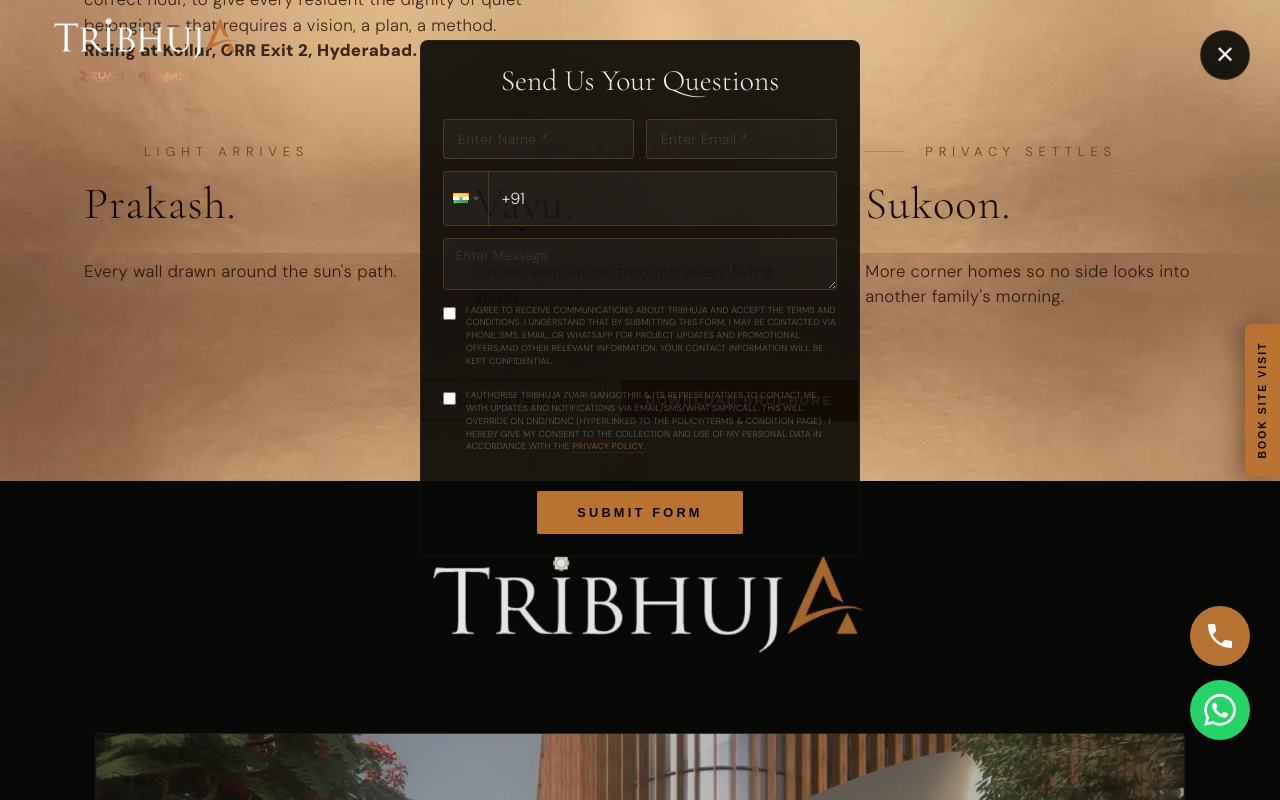
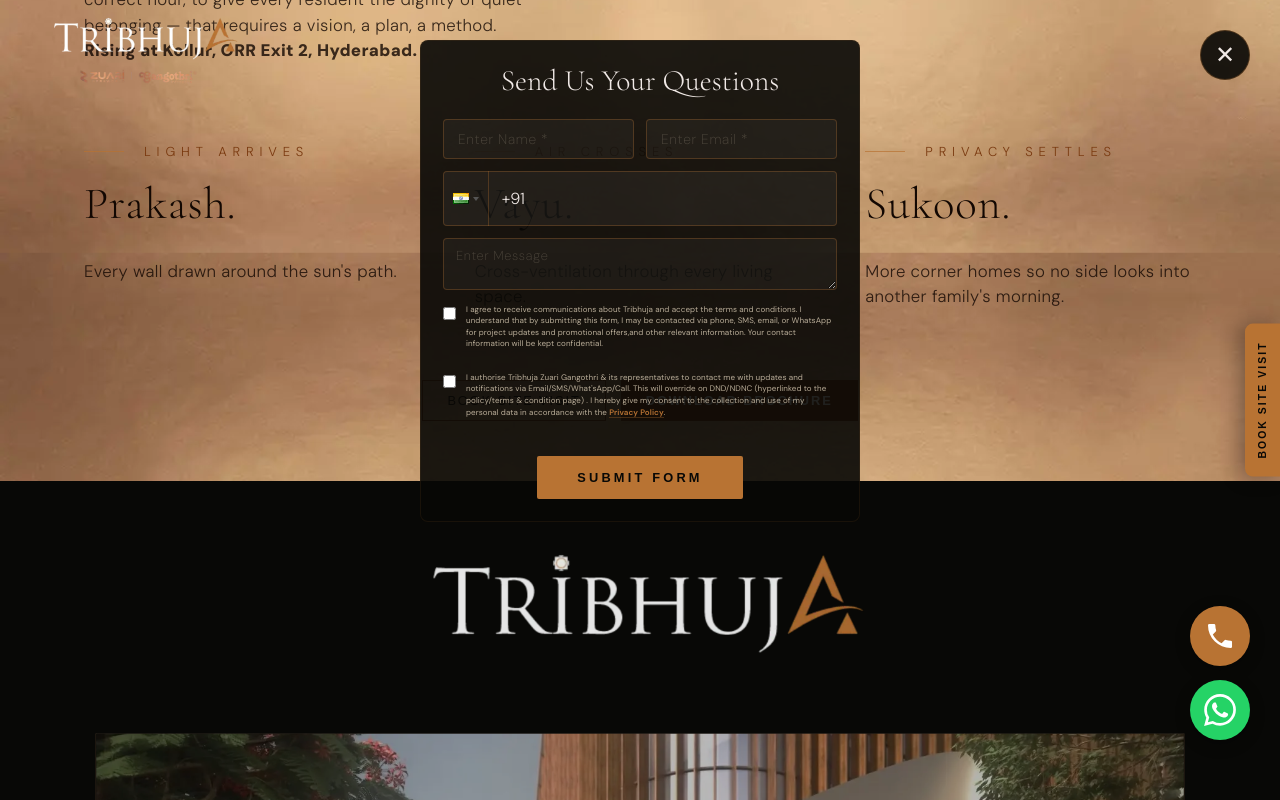
Before and after one commit to BrandMasala/TribhujaWebsite, a React (Vite) app: page / in a window 1280 px wide. Both pictures are taken after a click on the button "DOWNLOAD BROCHURE". Shown: the part 2333-3133 px from the top of the page. Built offline with nearby package versions, Linux system fonts and the light colour scheme.

Commit message:
Update EnquiryForm.jsx

```diff
--- a/src/components/EnquiryForm.jsx
+++ b/src/components/EnquiryForm.jsx
@@ -301,7 +301,7 @@
           {/* CHECKBOX 1: PRIVACY CONSENT */}
           <div style={{ display: 'flex', gap: '10px', alignItems: 'flex-start', marginTop: '2px' }}>
             <input id="consent_contact" type="checkbox" required style={{ marginTop: '3px', accentColor: '#B87333', width: '13px', height: '13px', cursor: 'pointer', flexShrink: 0 }} />
-            <label htmlFor="consent_contact" style={{ fontSize: '0.55rem', color: 'rgba(240,226,200,0.75)', lineHeight: 1.45, textAlign: 'left', cursor: 'pointer', letterSpacing: '0.02em' }}>
+            <label htmlFor="consent_contact" style={{ fontSize: '0.5rem', color: 'rgba(240,226,200,0.75)', lineHeight: 1.45, textAlign: 'left', cursor: 'pointer', letterSpacing: '0.01em', textTransform: 'none', opacity: 1, fontWeight: 400 }}>
               I agree to receive communications about Tribhuja and accept the terms and conditions. I understand that by submitting this form, I may be contacted via phone, SMS, email, or WhatsApp for project updates and promotional offers,and other relevant information. Your contact information will be kept confidential.            </label>
           </div>
 
@@ -309,7 +309,7 @@
           {/* CHECKBOX 2: COMMUNICATION CONSENT */}
           <div style={{ display: 'flex', gap: '10px', alignItems: 'flex-start', marginTop: '4px' }}>
             <input id="consent_privacy" type="checkbox" required style={{ marginTop: '3px', accentColor: '#B87333', width: '13px', height: '13px', cursor: 'pointer', flexShrink: 0 }} />
-            <label htmlFor="consent_privacy" style={{ fontSize: '0.55rem', color: 'rgba(240,226,200,0.75)', lineHeight: 1.45, textAlign: 'left', cursor: 'pointer', letterSpacing: '0.02em' }}>
+            <label htmlFor="consent_privacy" style={{ fontSize: '0.5rem', color: 'rgba(240,226,200,0.75)', lineHeight: 1.45, textAlign: 'left', cursor: 'pointer', letterSpacing: '0.01em', textTransform: 'none', opacity: 1, fontWeight: 400 }}>
              I authorise Tribhuja Zuari Gangothri & its representatives to contact me with updates and notifications via Email/SMS/What'sApp/Call. This will override on DND/NDNC (hyperlinked to the policy/terms & condition page)
             . I hereby give my consent to the collection and use of my personal data in accordance with the <a href="https://gangothri.com/privacy-policy/" target="_blank" rel="noopener noreferrer" style={{ color: '#B87333', fontWeight: 600, borderBottom: '1px solid rgba(184,115,51,0.3)', textDecoration: 'none' }}>Privacy Policy</a>.
             </label>
```
